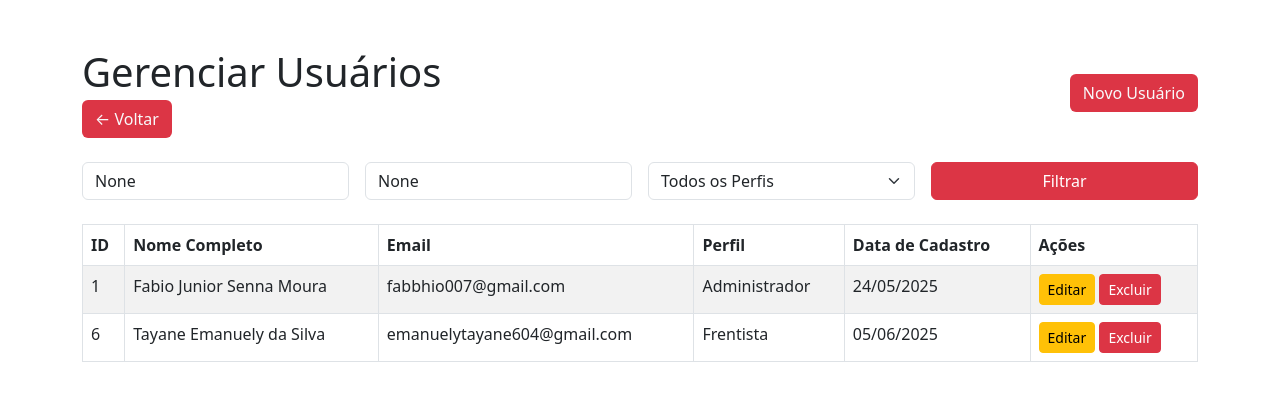
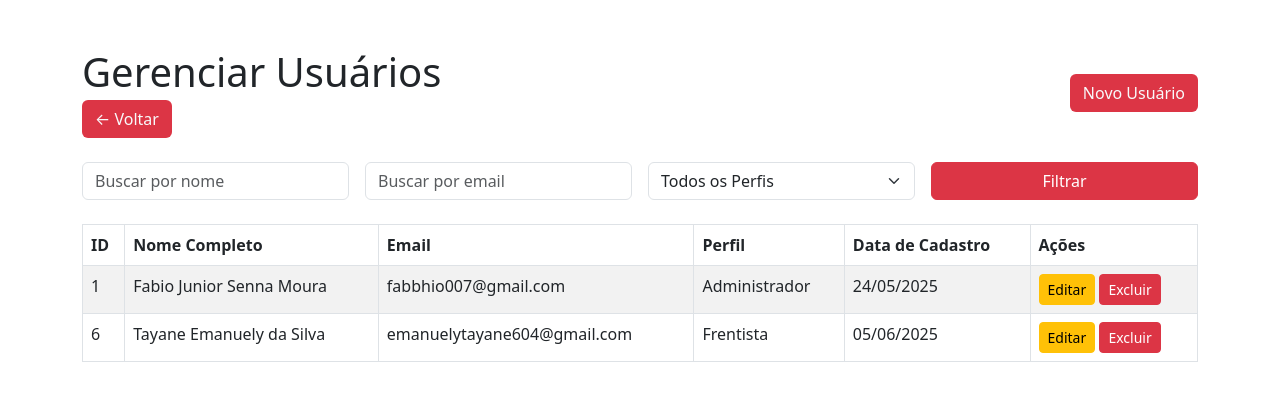
Before and after one commit to ifmt-cba/parkcontrol, a Django app: page /gerencia_usuarios/ in a window 1280 px wide. Shown: the part 66-467 px from the top of the page. Run offline with Django 5.2, Linux system fonts and the light colour scheme; a user stored in the database is signed in; data comes from the database, SQL or seed files in the repository; both versions use the stored data as it was after the commit.

Commit message:
feat: update user search fields to handle default values and clarify username as email in registration

```diff
--- a/parkcontrol/apps/usuarios/templates/usuarios/administrador/gerencia_usuario.html
+++ b/parkcontrol/apps/usuarios/templates/usuarios/administrador/gerencia_usuario.html
@@ -43,11 +43,11 @@
         <form method="get" class="row g-3 mb-4">
             <div class="col-md-3">
                 <input type="text" name="nome" class="form-control" placeholder="Buscar por nome"
-                    value="{{ search_nome }}">
+                    value="{{ search_nome |default:'' }}">
             </div>
             <div class="col-md-3">
                 <input type="text" name="email" class="form-control" placeholder="Buscar por email"
-                    value="{{ search_email }}">
+                    value="{{ search_email |default:'' }}">
             </div>
             <div class="col-md-3">
                 <select name="perfil" class="form-select">
--- a/parkcontrol/apps/usuarios/views/views_gerencia_usuario.py
+++ b/parkcontrol/apps/usuarios/views/views_gerencia_usuario.py
@@ -37,7 +37,7 @@ def gerencia_usuarios(request):
 @user_passes_test(is_administrador, login_url='login_parkcontrol')
 def register_parkcontrol(request):
     if request.method == 'POST':
-        username = request.POST.get('username')  # matrícula ou ID interno
+        username = request.POST.get('username')  # email
         email = request.POST.get('email')
         password = request.POST.get('password')
         first_name = request.POST.get('first_name')
```
Also changed, not shown: parkcontrol/db.sqlite3.
